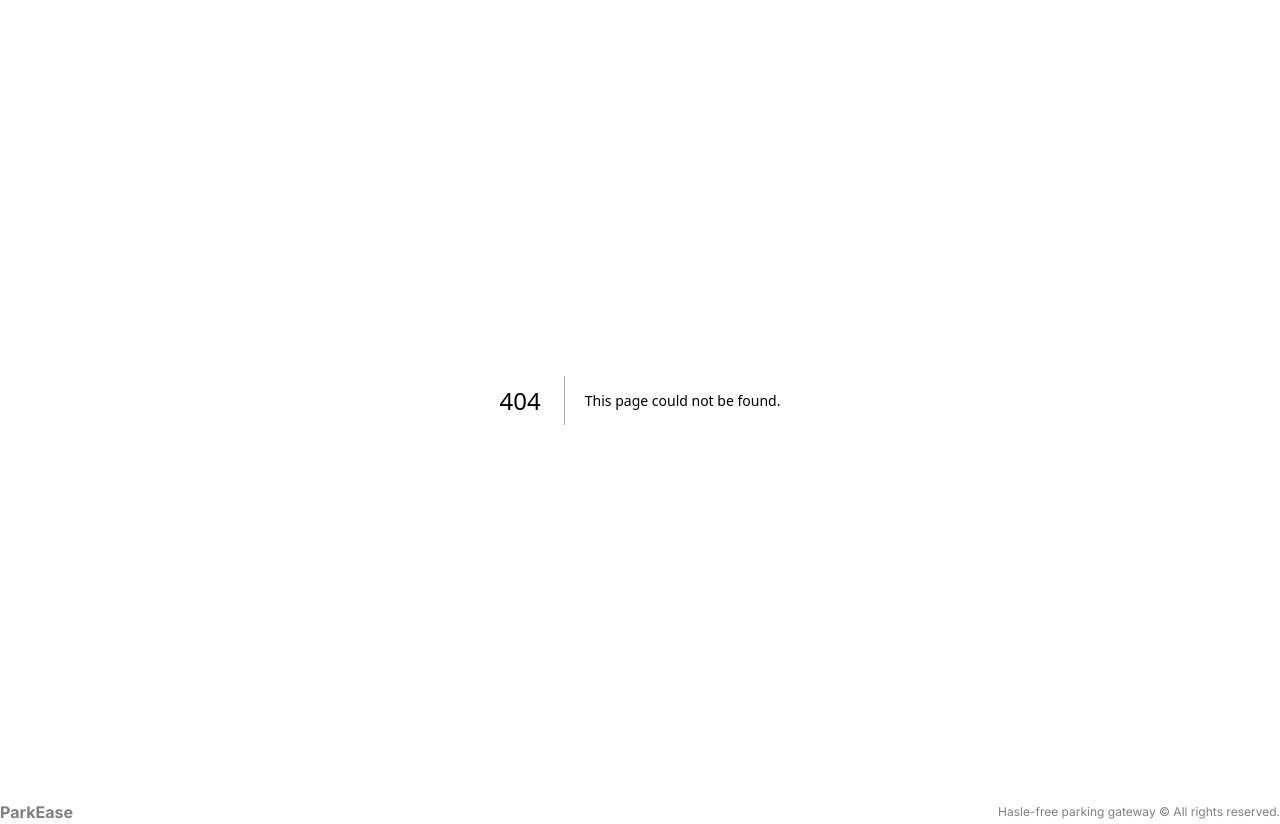
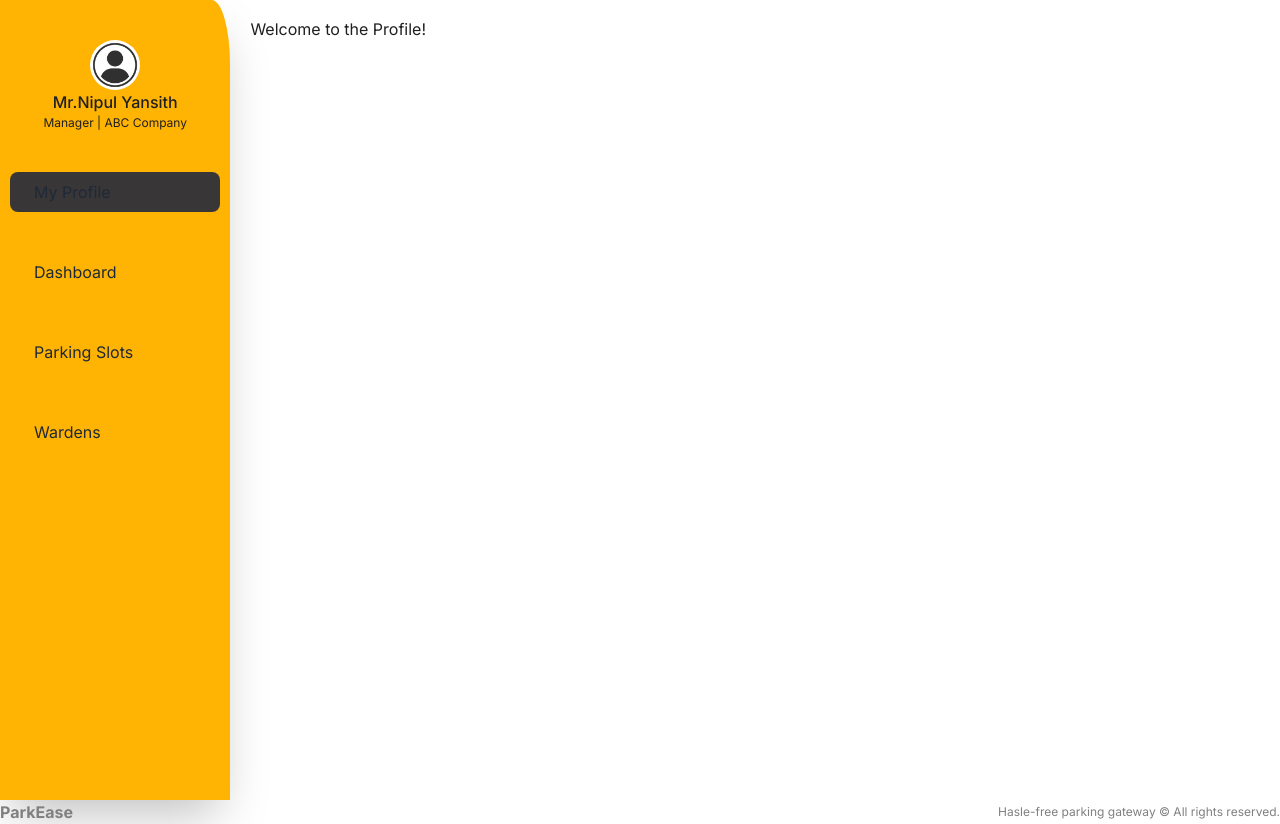
Before and after one commit to ParkEase-UrbanParkingManagementSystem/parkeasewebapp, a Next.js app in the folder client/: page /profile in a window 1280 px wide. Before the commit this address had no page. Built offline with nearby package versions, Linux system fonts and the light colour scheme.

Commit message:
sidebar added and profile page made

```diff
--- /dev/null
+++ b/client/src/app/profile/layout.jsx
@@ -0,0 +1,18 @@
+import styles from "@/ui/dashboard/dashboard.module.css"
+import Sidebar from "@/ui/dashboard/sidebar/sidebar"
+
+const ProfileLayout = ({children}) => {
+  return (
+
+    <div className={styles.container}>
+       <div className={styles.menu}>
+          <Sidebar/>
+       </div>
+        <div className={styles.content}>
+        {children}
+        </div>
+    </div>
+  )
+}
+
+export default ProfileLayout
--- /dev/null
+++ b/client/src/app/profile/page.jsx
@@ -0,0 +1,11 @@
+import React from 'react';
+
+const Profile = () => {
+  return (
+    <div>
+      <h1>Welcome to the Profile!</h1>
+    </div>
+  );
+};
+
+export default Profile;
--- a/client/src/app/warden/layout.tsx
+++ b/client/src/app/warden/layout.tsx
@@ -1,7 +1,7 @@
 import styles from "@/ui/dashboard/dashboard.module.css"
 import Sidebar from "@/ui/dashboard/sidebar/sidebar"
 
-const DashboardLayout = ({children}) => {
+const WardenLayout = ({children}) => {
   return (
 
     <div className={styles.container}>
@@ -15,4 +15,4 @@ const DashboardLayout = ({children}) => {
   )
 }
 
-export default DashboardLayout
+export default WardenLayout
--- a/client/src/ui/dashboard/sidebar/sidebar.module.css
+++ b/client/src/ui/dashboard/sidebar/sidebar.module.css
@@ -7,7 +7,6 @@
     display: flex;
     flex-direction: column;
     align-items: center;
-    gap: 10px;
 }
 
 .links{
--- a/client/src/ui/pmcNavbar/links/Links.jsx
+++ b/client/src/ui/pmcNavbar/links/Links.jsx
@@ -12,6 +12,7 @@ const Links = () => {
 
 
   const links = [
+    { title: "My Profile", path: "/profile" },
     { title: "Dashboard", path: "/dashboard" },
     { title: "Parking Slots", path: "/parkingslot" },
     { title: "Wardens", path: "/warden" }
```
